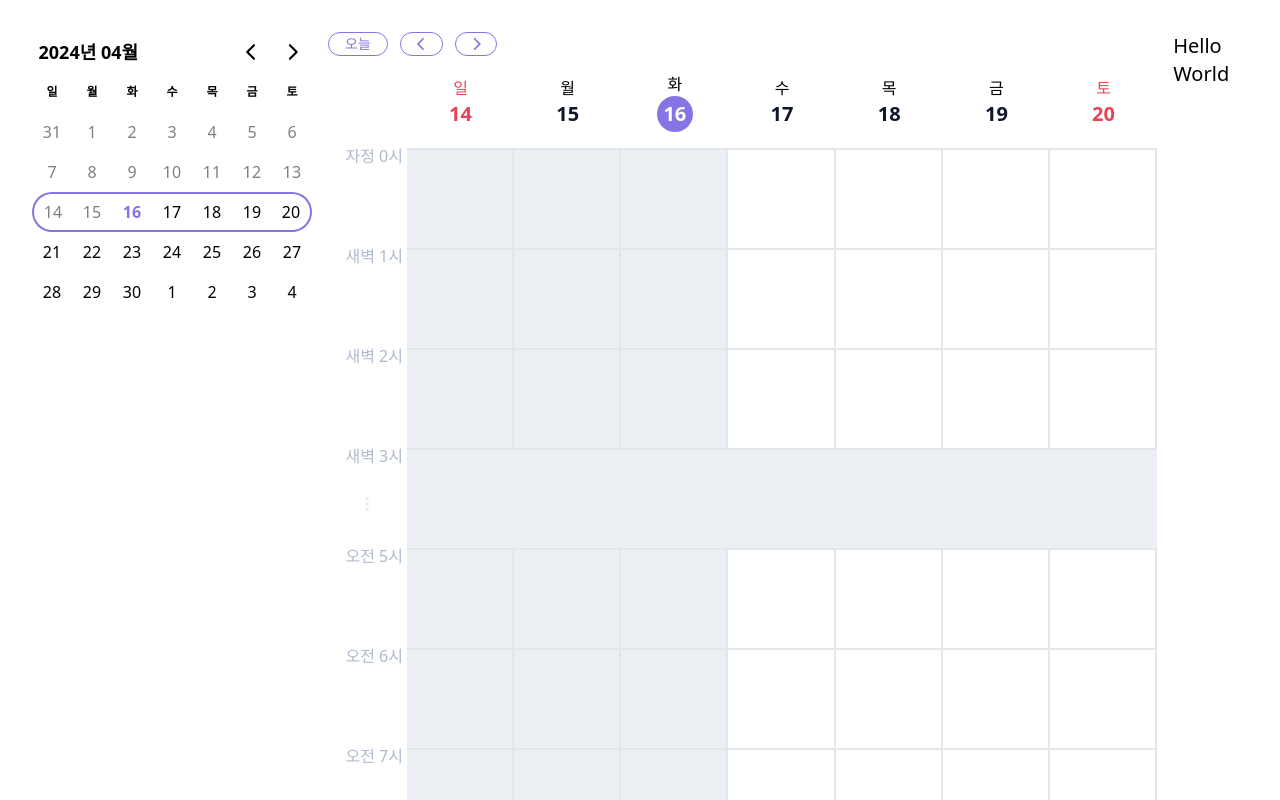
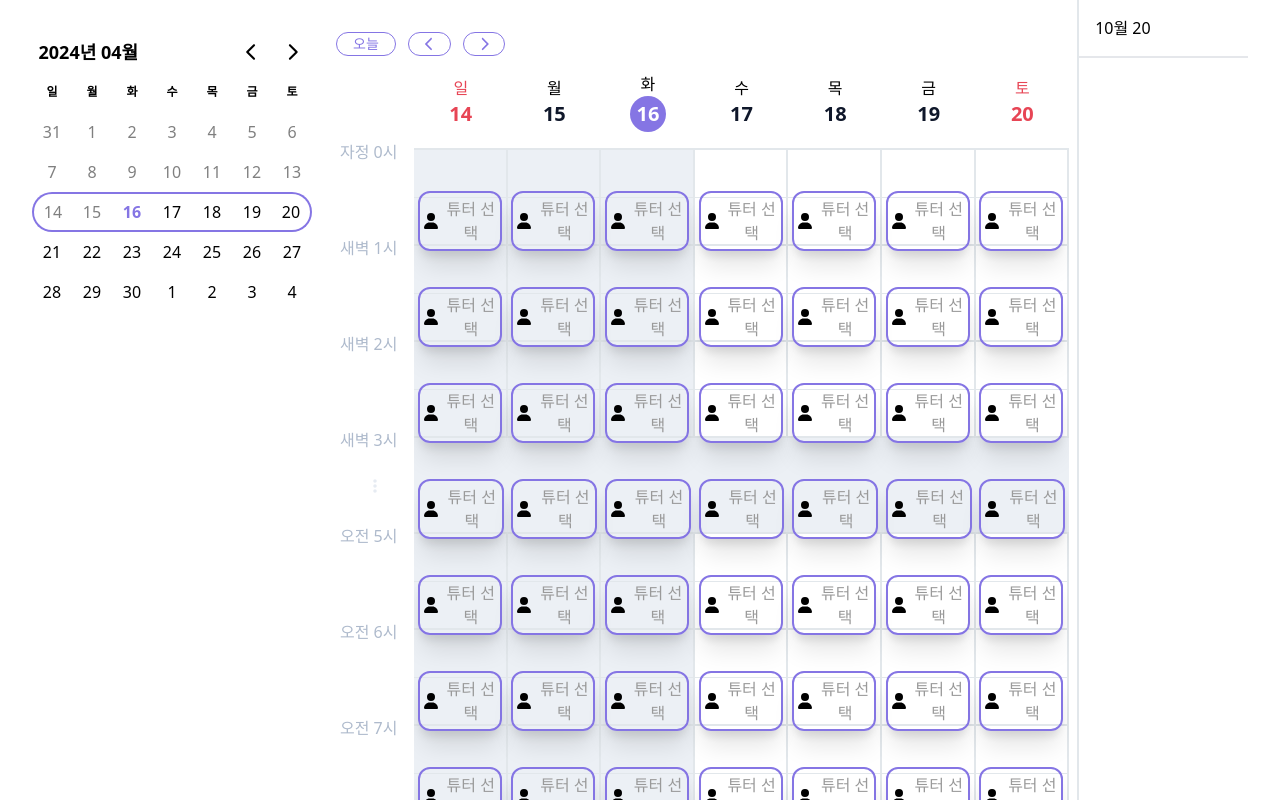
Before and after one commit to choi138/assignment, a React (Vite) app: page / in a window 1280 px wide. Shown: the top 800 px of the page. Built offline with nearby package versions, Linux system fonts and the light colour scheme.

Commit message:
feat: add Event card component

```diff
--- a/src/App.tsx
+++ b/src/App.tsx
@@ -1,13 +1,15 @@
 import React from 'react';
 
-import { Calendar, WeekView } from './components';
+import { Calendar, TutorBar, WeekView } from './components';
 
 export const App: React.FC = () => {
   return (
-    <div className="flex justify-between p-8 gap-x-4">
-      <Calendar />
-      <WeekView />
-      <h1 className="text-xl">Hello World</h1>
+    <div className="flex justify-between px-8 gap-x-2">
+      <div className="flex w-full justify-between py-8 gap-x-6">
+        <Calendar />
+        <WeekView />
+      </div>
+      <TutorBar />
     </div>
   );
 };
--- /dev/null
+++ b/src/components/EventCard/index.tsx
@@ -0,0 +1,37 @@
+import React from 'react';
+
+import { FontAwesomeIcon } from '@fortawesome/react-fontawesome';
+import { faUser } from '@fortawesome/free-solid-svg-icons';
+
+export type Event = {
+  id: string;
+  title: string;
+  startDate: Date;
+  endDate: Date;
+};
+
+export interface EventCardProps {
+  closed: boolean;
+}
+
+export const EventCard: React.FC<EventCardProps> = ({ closed }) => {
+  if (closed) {
+    return (
+      <div className=" relative z-10 w-full text-center gap-x-2 py-2 bg-[#E6EBF2]">
+        <h1 className="text-[#AAB4C6]">예약 마감</h1>
+      </div>
+    );
+  } else {
+    return (
+      <div
+        className=" w-11/12 relative z-10  flex items-center justify-center border-2 border-primary rounded-xl gap-x-2 py-1 px-1"
+        style={{
+          boxShadow: '0 20px 25px -5px rgb(0 0 0 / 0.1), 0 8px 10px -3px rgb(0 0 0 / 0.1)',
+        }}
+      >
+        <FontAwesomeIcon icon={faUser} />
+        <h1 className="text-[#9A9A9A] text-base max-xl:text-xs">튜터 선택</h1>
+      </div>
+    );
+  }
+};
--- a/src/components/Grid/index.tsx
+++ b/src/components/Grid/index.tsx
@@ -16,9 +16,9 @@ const TimeCell: React.FC<{ cell: Cell; cellIndex: number }> = ({ cell, cellIndex
       bottom: '12px',
     }}
   >
-    <span className="absolute top-0 right-0  text-l text-[#AEBACC] px-1">{cell.hourAndMinute}</span>
+    <span className="absolute top-0 left-0  text-l text-[#AEBACC] px-1">{cell.hourAndMinute}</span>
     {(cell.hourAndMinute === '새벽 3시' || cell.hourAndMinute === '오후 14시') && (
-      <FontAwesomeIcon icon={faEllipsisVertical} style={{ position: 'relative', top: '10px' }} color="#E6EBF2" />
+      <FontAwesomeIcon icon={faEllipsisVertical} className=" relative top-[10px] " color="#E6EBF2" />
     )}
   </div>
 );
@@ -27,12 +27,12 @@ export interface GridProps {
   days: Days;
   rowHeight: number;
   onCellClick?: (cell: Cell) => void;
-  CellContent?: (cell: Cell) => ReactNode;
+  CellContent?: React.ReactNode;
 }
 
 export const Grid: React.FC<GridProps> = ({ days, rowHeight, onCellClick, CellContent }) => {
   return (
-    <div className="flex w-full">
+    <div className="flex w-full justify-between">
       <div
         className="sticky left-0 grid pointer-events-none w-20 bg-white z-30"
         style={{
@@ -40,7 +40,7 @@ export const Grid: React.FC<GridProps> = ({ days, rowHeight, onCellClick, CellCo
           gridRowStart: 1,
           gridRowEnd: -1,
           gridColumnStart: 1,
-          gridTemplateRows: `repeat(${days[0].cells.length + 1}, minmax(${rowHeight}px, 1fr))`,
+          gridTemplateRows: `repeat(${days[0].cells.length + 1}, minmax(${rowHeight}rem, 1fr))`,
         }}
       >
         {days[0].cells.map(
@@ -78,7 +78,7 @@ export const Grid: React.FC<GridProps> = ({ days, rowHeight, onCellClick, CellCo
           style={{
             display: 'grid',
             gridTemplateColumns: `repeat(${days.length}, minmax(0, 1fr))`,
-            gridTemplateRows: `repeat(${days[0].cells.length}, minmax(${rowHeight}px, 1fr))`,
+            gridTemplateRows: `repeat(${days[0].cells.length}, minmax(${rowHeight}rem, 1fr))`,
           }}
         >
           {days.map((day, dayIndex) =>
@@ -88,17 +88,46 @@ export const Grid: React.FC<GridProps> = ({ days, rowHeight, onCellClick, CellCo
               return (
                 <button
                   key={getUnixTime(cell.date)}
-                  className={`relative ${!disableSelectedTime && 'border-r-2'} border-t-2  border-[#E2E7EB] transition-colors cursor-pointer hover:bg-gray disabled:bg-gray`}
+                  className={`relative ${!disableSelectedTime && 'border-r-2'} border-t-2  border-border cursor-pointer disabled:bg-disabled flex flex-col justify-between items-center `}
                   disabled={cell.disabled || disableSelectedTime}
                   style={{
                     gridRowStart: cellIndex + 1,
                     gridRowEnd: cellIndex + 2,
                     gridColumnStart: dayIndex + 1,
                     gridColumnEnd: dayIndex + 2,
+                    // height의 2/1 지점에 border를 넣어서 시간을 표시
                   }}
                   onClick={() => onCellClick?.(cell)}
                 >
-                  {CellContent && CellContent(cell)}
+                  <div
+                    style={{
+                      position: 'absolute',
+                      top: '50%',
+                      left: 0,
+                      right: 0,
+                      bottom: 0,
+                      display: 'flex',
+                      alignItems: 'center',
+                      justifyContent: 'center',
+                      borderTop: disableSelectedTime ? '0px' : '1px solid #E2E7EB',
+                    }}
+                  >
+                    {CellContent && CellContent}
+                  </div>
+                  {/* <div
+                    style={{
+                      position: 'absolute',
+                      bottom: '50%',
+                      left: 0,
+                      right: 0,
+                      top: 0,
+                      display: 'flex',
+                      alignItems: 'center',
+                      justifyContent: 'center',
+                    }}
+                  >
+                    {CellContent && CellContent}
+                  </div> */}
                 </button>
               );
             }),
--- /dev/null
+++ b/src/components/TutorBar/index.tsx
@@ -0,0 +1,9 @@
+export const TutorBar: React.FC = () => {
+  return (
+    <div className="w-[200px] border-l-2 border-border ">
+      <div className="border-b-2 p-4">
+        <h1>10월 20</h1>
+      </div>
+    </div>
+  );
+};
--- a/src/components/WeekView/index.tsx
+++ b/src/components/WeekView/index.tsx
@@ -1,12 +1,13 @@
 import React from 'react';
 
 import { ko } from 'date-fns/locale';
-import { isBefore, startOfWeek } from 'date-fns';
+import { isBefore, setHours, setMinutes, startOfWeek } from 'date-fns';
 
 import { useWeekView } from 'src/hooks';
 
 import { WeekViewHeader } from '../WeekViewHeader';
 import { Grid } from '../Grid';
+import { EventCard } from '../EventCard';
 
 export const WeekView: React.FC = () => {
   const { days, goToToday, nextWeek, previousWeek } = useWeekView({
@@ -27,8 +28,31 @@ export const WeekView: React.FC = () => {
           <div className="flex flex-col flex-none min-w-[700px]">
             <div className="grid grid-cols-1 grid-rows-1">
               <div className="row-start-1 col-start-1">
-                <Grid days={days} rowHeight={100} />
+                <Grid days={days} rowHeight={6} CellContent={<EventCard closed={false} />} />
               </div>
+              {/* <div className="row-start-1 col-start-1 w-11/12" style={{ border: '1px solid red', justifySelf: 'end' }}>
+                <EventCard
+                  days={days}
+                  events={[
+                    {
+                      id: '1',
+                      title: 'Meeting',
+                      startDate: setMinutes(setHours(new Date(), 21), 0),
+                      endDate: setMinutes(setHours(new Date(), 21), 30),
+                    },
+                    {
+                      id: '2',
+                      title: 'Meeting',
+                      startDate: setMinutes(setHours(new Date(), 20), 0),
+                      endDate: setMinutes(setHours(new Date(), 21), 30),
+                    },
+                  ]}
+                  weekStartsOn={1}
+                  minuteStep={30}
+                  rowHeight={3}
+                  onEventClick={() => console.log('asdf')}
+                />
+              </div> */}
             </div>
           </div>
         </div>
--- a/src/components/index.ts
+++ b/src/components/index.ts
@@ -2,3 +2,4 @@ export * from './Calendar';
 export * from './WeekView';
 export * from './WeekViewHeader';
 export * from './Grid';
+export * from './TutorBar';
--- a/src/hooks/useWeekView/index.tsx
+++ b/src/hooks/useWeekView/index.tsx
@@ -80,6 +80,7 @@ export const useWeekView = ({
 
   const goToToday = () => {
     setStartOfTheWeek(startOfWeek(startOfDay(new Date()), { weekStartsOn }));
+    dispatch({ type: 'dateStore/setDate', payload: new Date() });
   };
 
   const days = eachDayOfInterval({
--- a/tailwind.config.js
+++ b/tailwind.config.js
@@ -13,8 +13,11 @@ export default {
         weekend: {
           DEFAULT: '#E74555',
         },
-        gray: {
+        disabled: {
           DEFAULT: '#ECF0F5',
+        },
+        border: {
+          DEFAULT: '#E2E7EB',
         },
       },
     },
```
